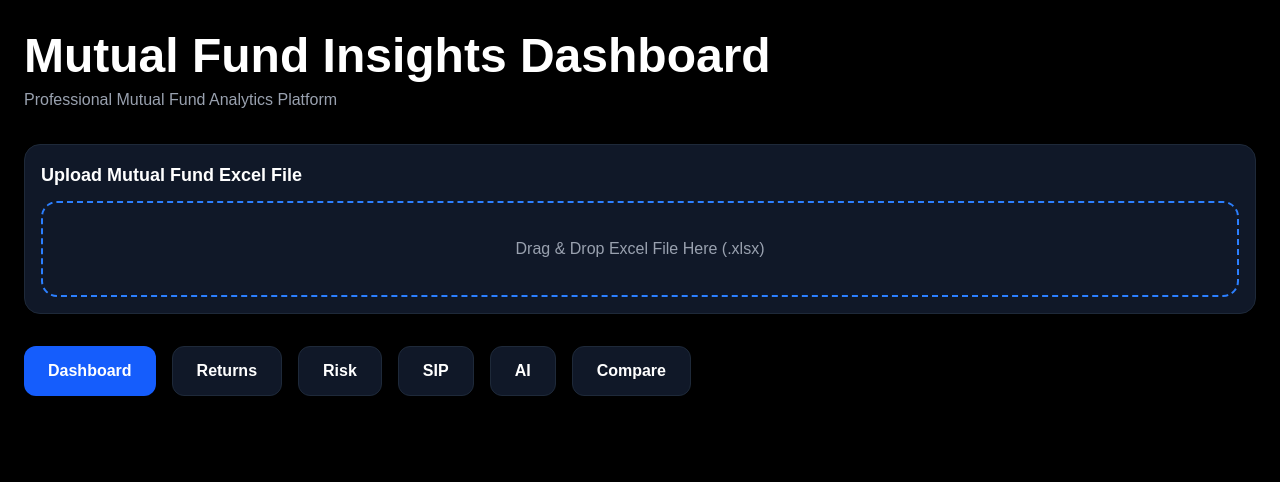
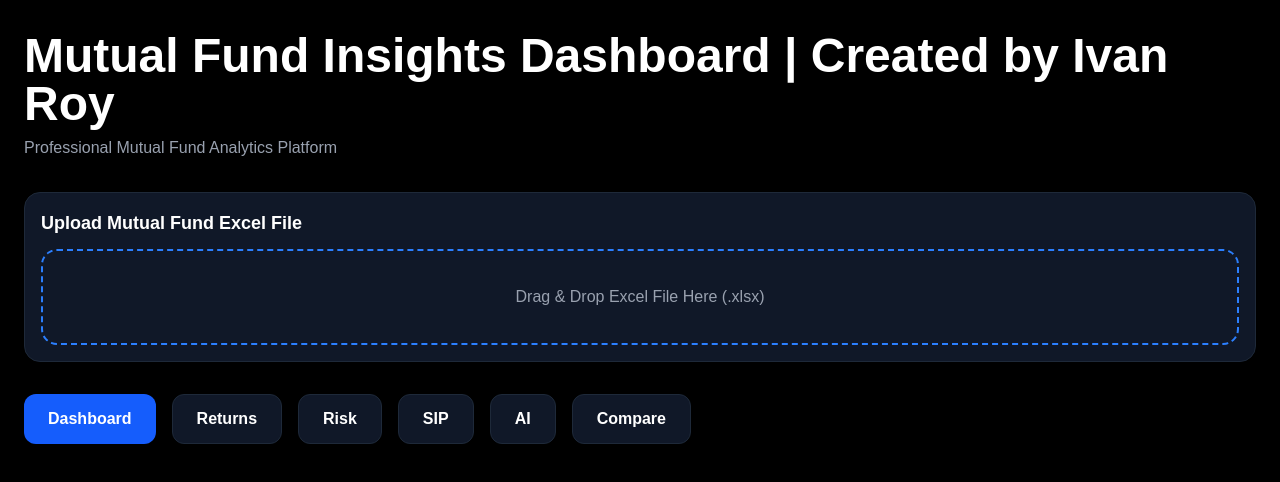
Before and after one commit to royrinick10-creator/mutual-fund-dashboard, a Next.js app: page / in a window 1280 px wide. Shown: the top 482 px of the page. Built offline with nearby package versions, Linux system fonts and the light colour scheme.

Commit message:
Added copyright watermark

```diff
--- a/app/page.tsx
+++ b/app/page.tsx
@@ -49,7 +49,7 @@ export default function Home() {
 
           {
             dashboardData.fundName ||
-            "Mutual Fund Insights Dashboard"
+            "Mutual Fund Insights Dashboard | Created by Ivan Roy"
           }
 
         </h1>
```
